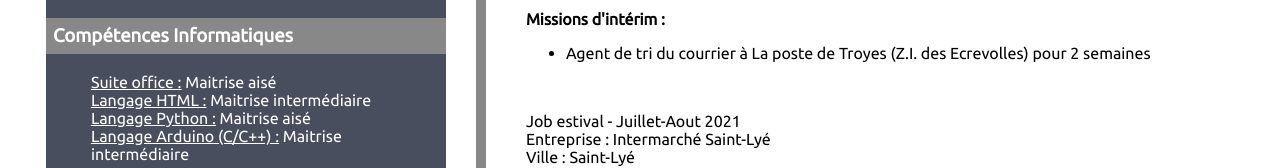
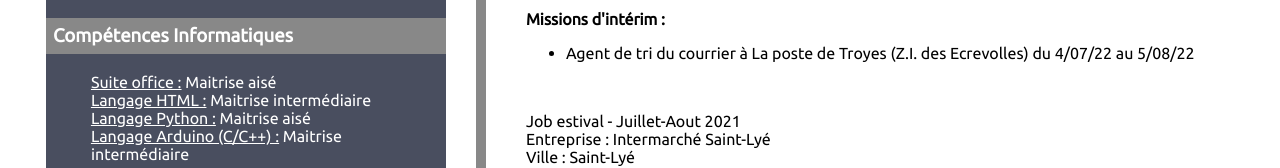
Before and after one commit to louis-bvr/louis-bvr.github.io, a plain HTML site: page cv.html in a window 1280 px wide. Shown: the part 623-791 px from the top of the page. Drawn offline with Linux system fonts and the light colour scheme.

Commit message:
Add files via upload

```diff
--- a/cv.html
+++ b/cv.html
@@ -84,7 +84,7 @@
 
             <p>
                 <b>Missions d'intérim :</b></br>
-                <ul><li>Agent de tri du courrier à La poste de Troyes (Z.I. des Ecrevolles) pour 2 semaines</li></ul>
+                <ul><li>Agent de tri du courrier à La poste de Troyes (Z.I. des Ecrevolles) du 4/07/22 au 5/08/22</li></ul>
             </p>
             </br>
             <p>
```
